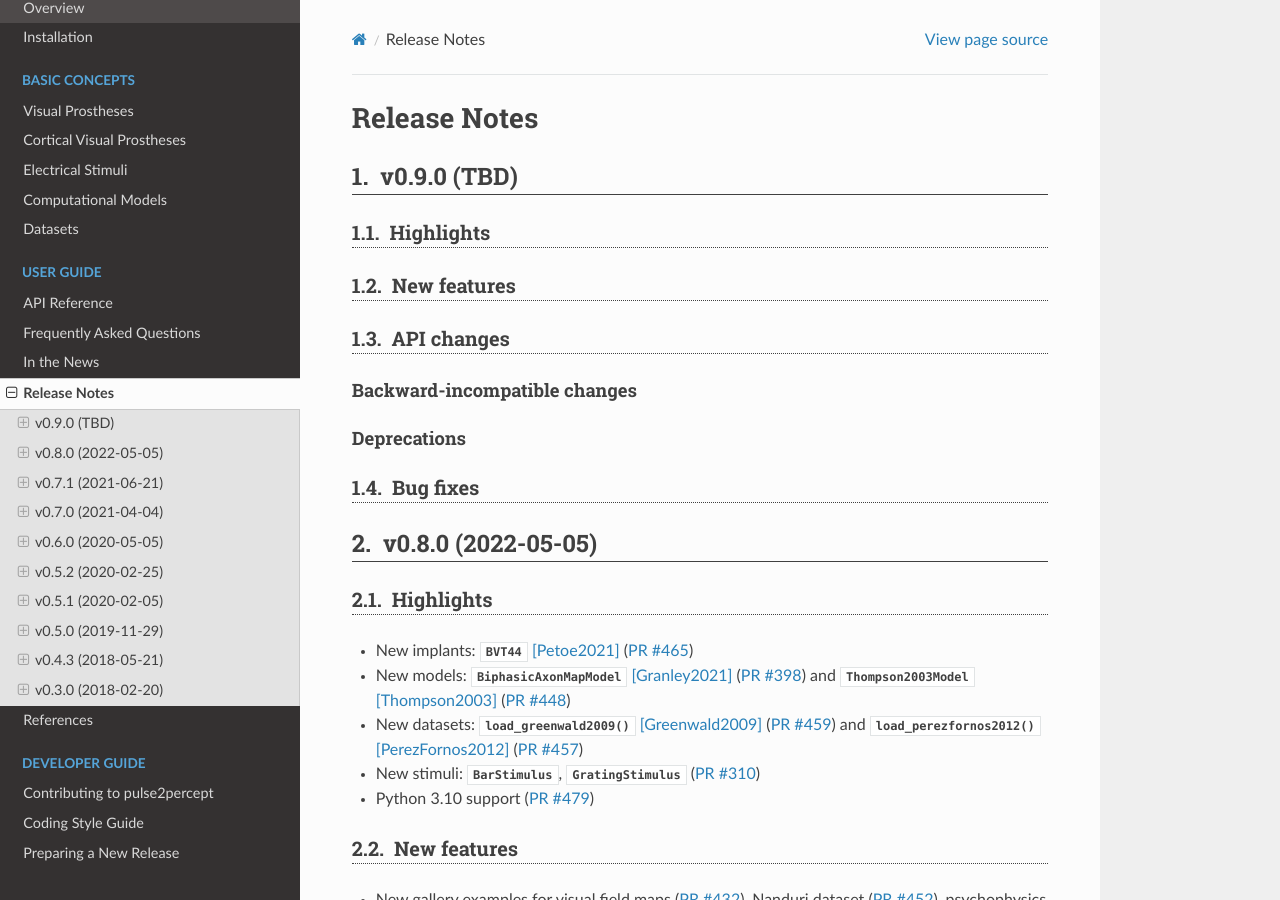
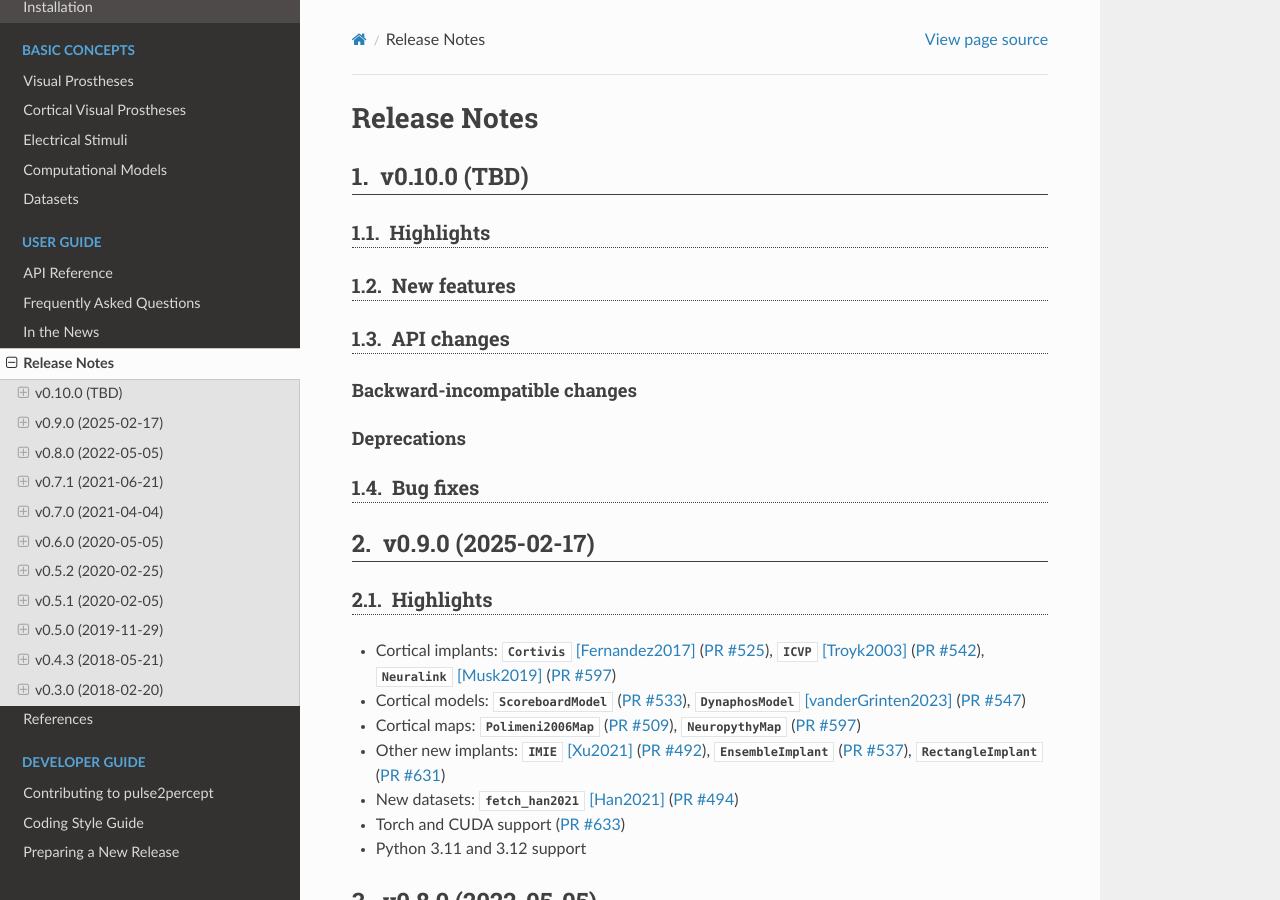
Before and after one commit to pulse2percept/pulse2percept, a Sphinx documentation site: the page built from doc/users/release_notes.rst, in a window 1280 px wide and 900 px high. Built offline with Sphinx 7.4.7 and the Read the Docs theme 3.1.0, drawn with Linux system fonts in a browser that asks for light colours; pages that are not in the unit, such as notebooks, are missing from menus.

Commit message:
Prepare v0.9.0

```diff
--- a/README.rst
+++ b/README.rst
@@ -68,7 +68,7 @@ Installation
 ============
 
 Once you have Python 3.9 or later (but not yet 3.13), you can install the
-`stable release`_ of p2p using ``pip``:
+`stable release`_ of p2p using:
 
 .. code-block:: bash
 
--- a/doc/users/release_notes.rst
+++ b/doc/users/release_notes.rst
@@ -4,8 +4,8 @@
 Release Notes
 =============
 
-v0.9.0 (TBD)
-------------
+v0.10.0 (TBD)
+-------------
 
 Highlights
 ~~~~~~~~~~
@@ -25,6 +25,31 @@ Deprecations
 Bug fixes
 ~~~~~~~~~
 
+v0.9.0 (2025-02-17)
+-------------------
+
+Highlights
+~~~~~~~~~~
+
+*  Cortical implants: :py:class:`~pulse2percept.implants.cortex.Cortivis`
+   [Fernandez2017]_ (:pull:`525`),
+   :py:class:`~pulse2percept.implants.cortex.ICVP` [Troyk2003]_ (:pull:`542`),
+   :py:class:`~pulse2percept.implants.cortex.Neuralink` [Musk2019]_
+   (:pull:`597`)
+*  Cortical models: :py:class:`~pulse2percept.models.cortex.ScoreboardModel`
+   (:pull:`533`), :py:class:`~pulse2percept.models.cortex.DynaphosModel`
+   [vanderGrinten2023]_ (:pull:`547`)
+*  Cortical maps: :py:class:`~pulse2percept.topography.Polimeni2006Map`
+   (:pull:`509`), :py:class:`~pulse2percept.topography.NeuropythyMap`
+   (:pull:`597`)
+*  Other new implants: :py:class:`~pulse2percept.implants.IMIE` [Xu2021]_
+   (:pull:`492`), :py:class:`~pulse2percept.implants.EnsembleImplant`
+   (:pull:`537`), :py:class:`~pulse2percept.implants.RectangleImplant`
+   (:pull:`631`)
+*  New datasets: :py:class:`~pulse2percept.datasets.fetch_han2021`
+   [Han2021]_ (:pull:`494`)
+*  Torch and CUDA support (:pull:`633`)
+*  Python 3.11 and 3.12 support
 
 v0.8.0 (2022-05-05)
 -------------------
--- a/pyproject.toml
+++ b/pyproject.toml
@@ -9,7 +9,7 @@ build-backend = "setuptools.build_meta"
 
 [project]
 name = "pulse2percept"
-version = "0.9.0.dev0"
+version = "0.9.0"
 description = "A Python-based simulation framework for bionic vision"
 readme = "README.rst"
 license = { file = "LICENSE" }
```
Also changed, not shown: doc/users/references.rst (+21 -6 lines), 7 other files.
